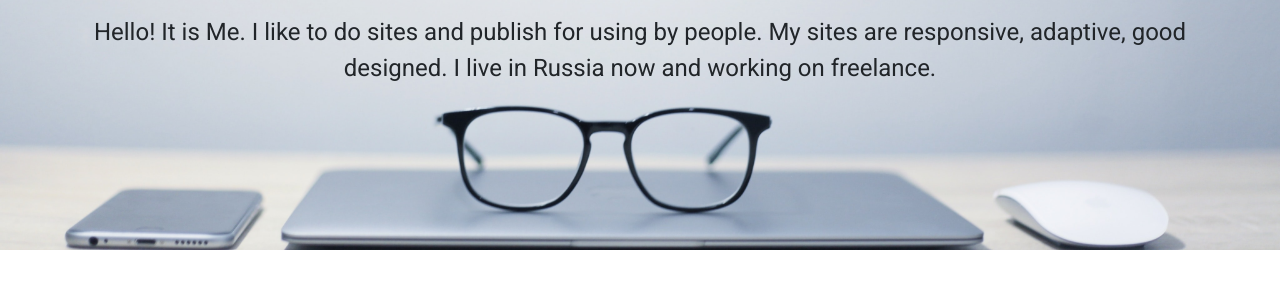
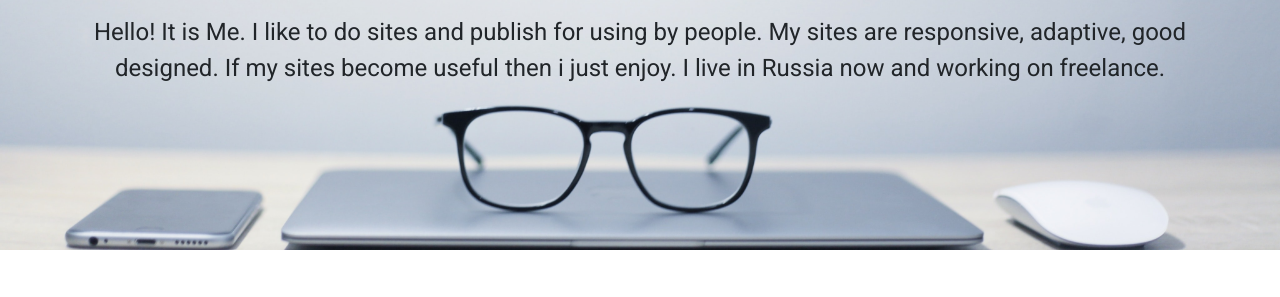
Before and after one commit to talehqarayev/project-3, a plain HTML site: page index.html in a window 1280 px wide. Shown: the part 350-647 px from the top of the page. Drawn offline with nearby package versions, Linux system fonts and the light colour scheme; files that its build step writes are made by us from their sources.

Commit message:
text modified

```diff
--- a/index.html
+++ b/index.html
@@ -33,7 +33,7 @@
                 <div class="col-md-12">
                     <div class="bg_text">
                         <h1 class="bg_header"> Shukran Garayev / Front-end developer</h1>
-                        <P>Hello! It is Me. I like to do sites and publish for using by people. My sites are responsive, adaptive, good designed. I live in Russia now and working on freelance. </P>
+                        <P>Hello! It is Me. I like to do sites and publish for using by people. My sites are responsive, adaptive, good designed. If my sites become useful then i just enjoy. I live in Russia now and working on freelance. </P>
                     </div>
 
                 </div>
```
